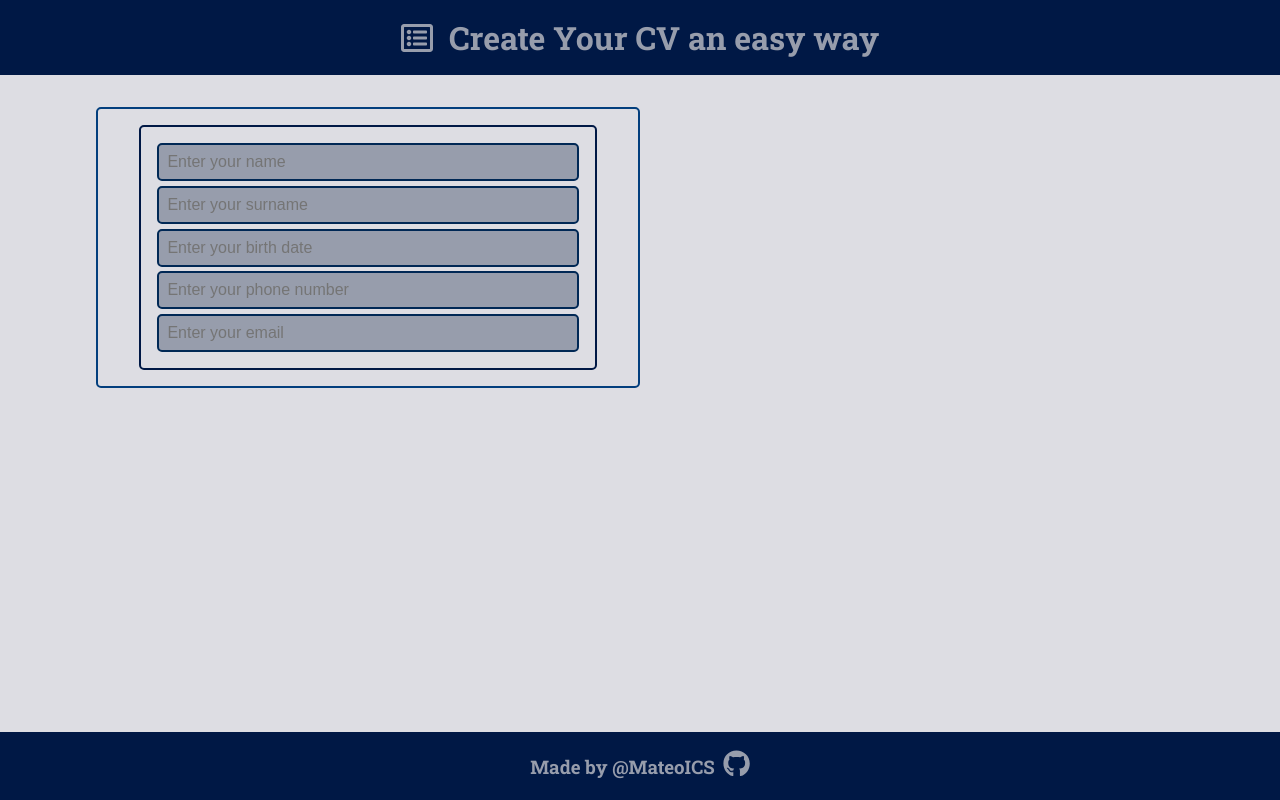
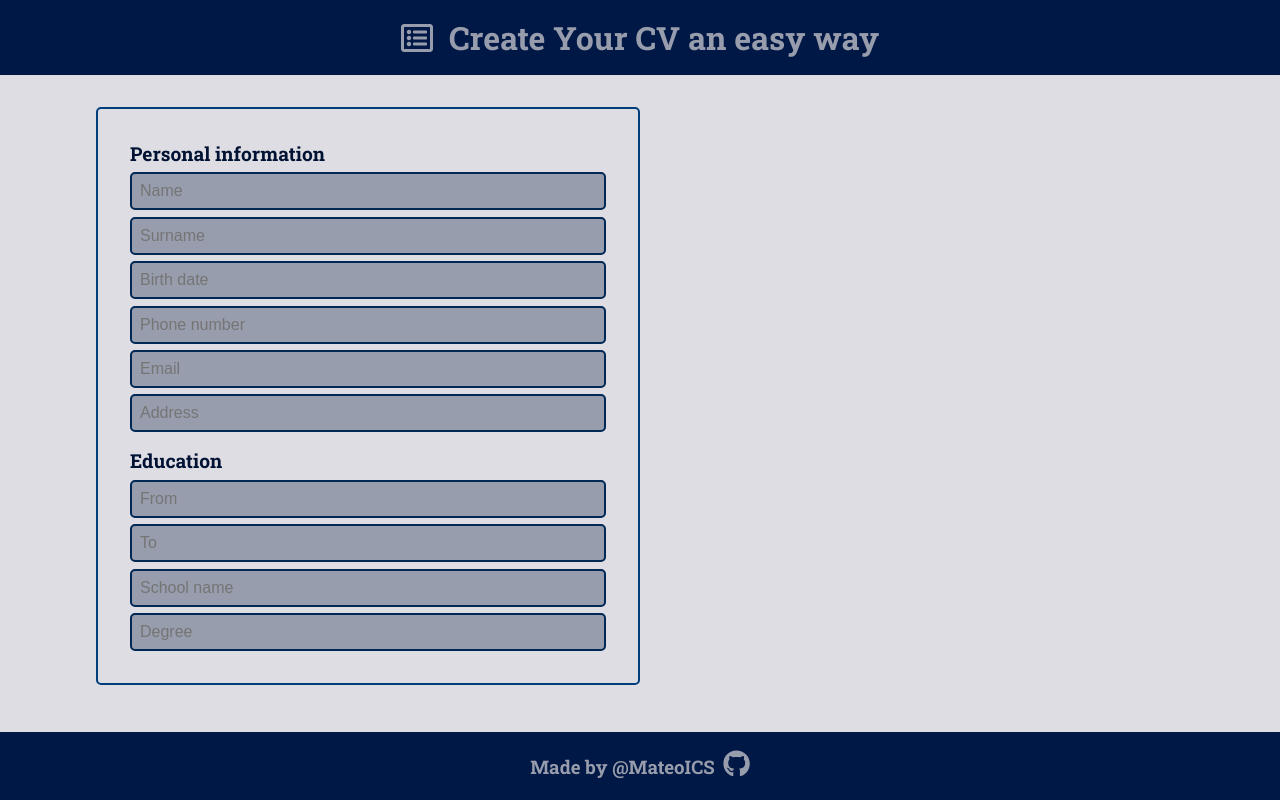
Before and after one commit to MateolCS/cv_generator, a React (Create React App) app: page / in a window 1280 px wide. Built offline with nearby package versions, Linux system fonts and the light colour scheme.

Commit message:
Changed css class names to be more reusable, added educationinfo compoent

```diff
--- a/src/components/CvForm.js
+++ b/src/components/CvForm.js
@@ -1,9 +1,11 @@
 import React from "react";
 import PersonalInfo from "./PersonalInfo";
+import EducationInfo from "./EducationInfo";
 const CvForm = () => {
   return (
     <form className="cv__form">
       <PersonalInfo />
+      <EducationInfo />
     </form>
   );
 };
--- /dev/null
+++ b/src/components/EducationInfo.js
@@ -0,0 +1,33 @@
+import React from "react";
+
+const EducationInfo = () => {
+  return (
+    <div className="input__group">
+      <h4 className="input__group__title">Education</h4>
+      <input
+        className="cv__form__input"
+        type="text"
+        onFocus={(e) => {
+          e.target.type = "date";
+        }}
+        placeholder="From"
+      />
+      <input
+        className="cv__form__input"
+        type="text"
+        onFocus={(e) => {
+          e.target.type = "date";
+        }}
+        placeholder="To"
+      />
+      <input
+        className="cv__form__input"
+        type="text"
+        placeholder="School name"
+      />
+      <input className="cv__form__input" type="text" placeholder="Degree" />
+    </div>
+  );
+};
+
+export default EducationInfo;
--- a/src/components/PersonalInfo.js
+++ b/src/components/PersonalInfo.js
@@ -2,35 +2,25 @@ import React from "react";
 
 const PersonalInfo = () => {
   return (
-    <div className="personal__info">
-      <input
-        className="cv__form__input"
-        type="text"
-        placeholder="Enter your name"
-      />
-      <input
-        className="cv__form__input"
-        type="text"
-        placeholder="Enter your surname"
-      />
+    <div className="input__group">
+      <h4 className="input__group__title">Personal information</h4>
+      <input className="cv__form__input" type="text" placeholder="Name" />
+      <input className="cv__form__input" type="text" placeholder="Surname" />
       <input
         className="cv__form__input"
         type="text"
         onFocus={(e) => {
           e.target.type = "date";
         }}
-        placeholder="Enter your birth date"
+        placeholder="Birth date"
       />
       <input
         className="cv__form__input"
         type="tel"
-        placeholder="Enter your phone number"
+        placeholder="Phone number"
       />
-      <input
-        className="cv__form__input"
-        type="email"
-        placeholder="Enter your email"
-      />
+      <input className="cv__form__input" type="email" placeholder="Email" />
+      <input className="cv__form__input" type="text" placeholder="Address" />
     </div>
   );
 };
--- a/src/index.css
+++ b/src/index.css
@@ -76,22 +76,21 @@ body{
   display: flex;
   flex-direction: column;
   gap: 1rem;
-  padding: 1rem;
+  padding: 2rem;
   border: 2px solid #023E7D;
   border-radius: 5px;
   width: 50%;
 }
 
-.personal__info{
+.input__group{
   display: flex;
   flex-direction: column;
-  gap: .3rem;
-  border: 2px solid #001845;
-  padding: 1rem;
-  border-radius: 5px;
-  width: 90%;
-  margin: 0 auto;
+  gap: .4rem;
+}
 
+.input__group__title{
+  font-size: 1.2rem;
+  color: #001233;
 }
 
 .cv__form__input{
```
